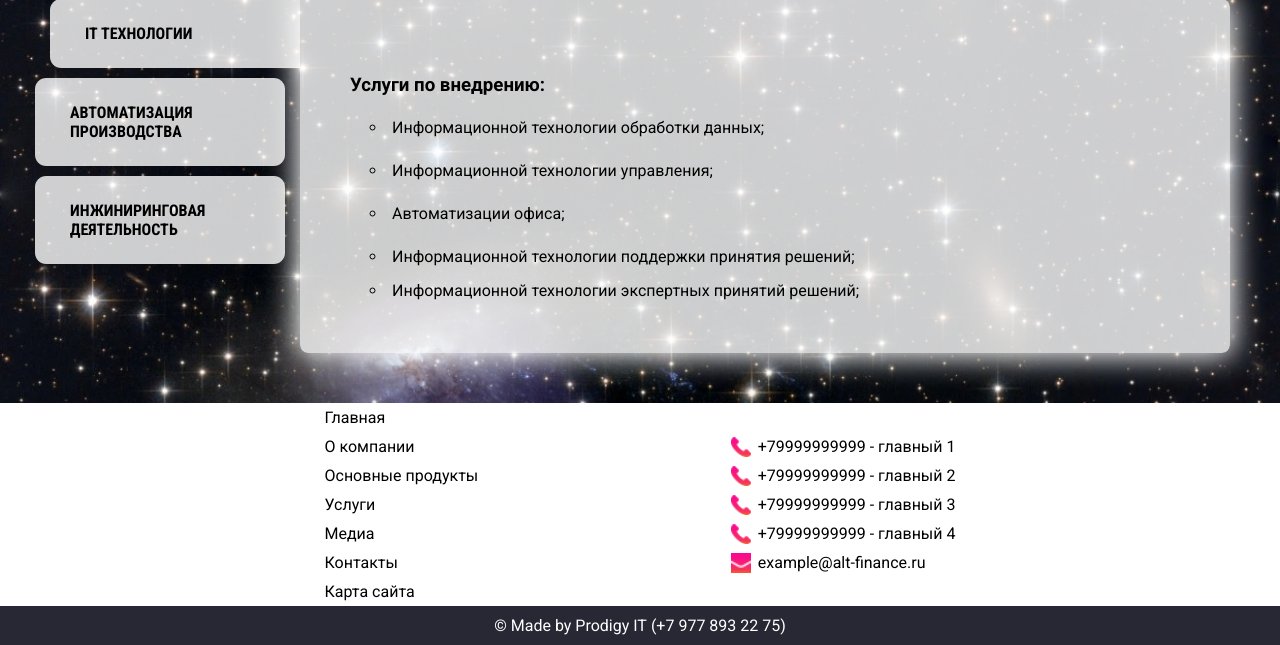
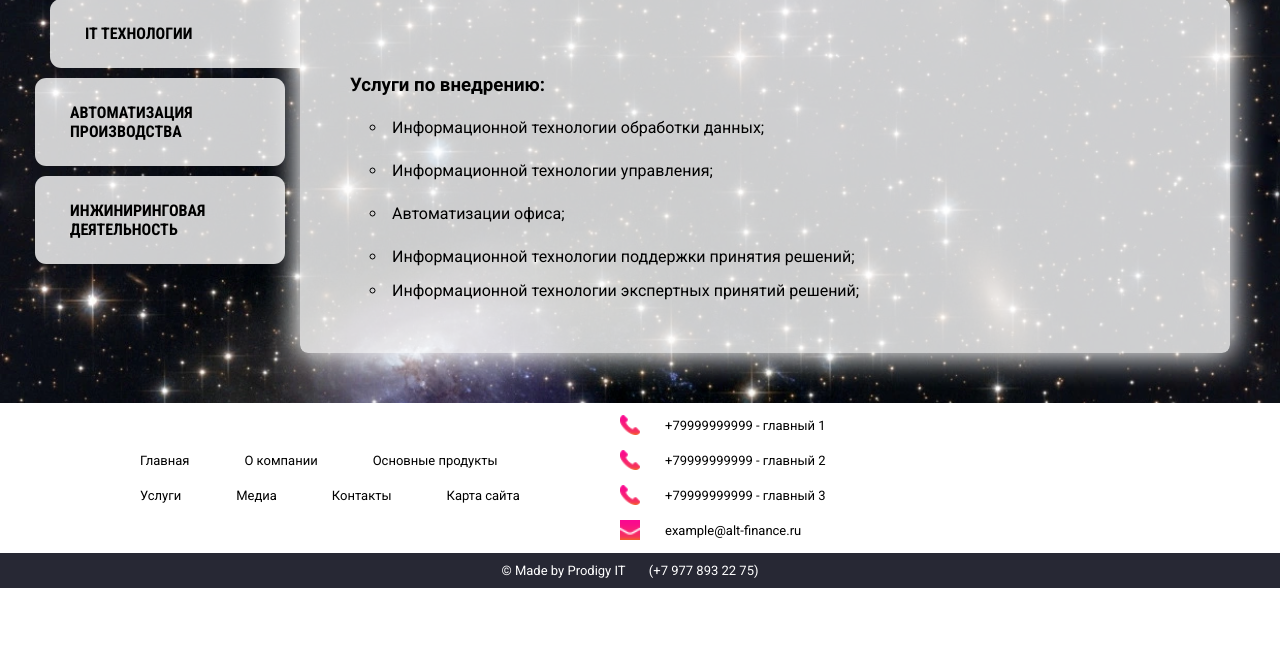
Before and after one commit to mrreads/alt-finance, a PHP site: page /IT.php in a window 1280 px wide. Shown: the part 848-1493 px from the top of the page. After the commit the page ends 1436 px from the top, so only its background shows below. Run offline with PHP 8.4, Linux system fonts and the light colour scheme; style sheets or scripts are compiled from the project's sources.

Commit message:
footer try design

```diff
--- a/footer.php
+++ b/footer.php
@@ -15,7 +15,6 @@
             <a href="tel: +79999999999" class="footer-tel">+79999999999 - главный 1</a>
             <a href="tel: +79999999999" class="footer-tel">+79999999999 - главный 2</a>
             <a href="tel: +79999999999" class="footer-tel">+79999999999 - главный 3</a>
-            <a href="tel: +79999999999" class="footer-tel">+79999999999 - главный 4</a>
             <a href="mailto: example@alt-finance.ru" class="footer-tel footer-mail">example@alt-finance.ru</a>
         </div>
     </div>
--- a/resources/css/footer.css
+++ b/resources/css/footer.css
@@ -3,6 +3,30 @@
 	margin-top: auto;
 
 	background-color: rgba(255, 255, 255, 1);
+}
+
+.footer nav
+{
+	display: flex;
+	flex-flow: row wrap;
+
+	max-width: 600px;
+	padding: 0 75px;
+}
+
+.tels
+{
+	display: grid;
+	flex-grow: 1;
+
+	grid-template-columns: 1fr 1fr;
+}
+
+.tels p, .tels a
+{
+	display: inline-block;
+
+	justify-self: flex-start;
 }
 
 .footer .container
@@ -12,19 +36,23 @@
 	flex-flow: row nowrap;
 	justify-content: space-evenly;
 
-	padding: 0 50px
+	padding: 5px 50px;
 }
 
 .footer a, .footer p
 {
+	font-size: 13px;
+
+	margin-right: 20px;
+	padding: 10px 20px 10px 15px;
+
 	color: #000000;
-	padding: 5px;
 }
 
 .footer a.card
 {
+	transition: 0.6s all;
 	white-space: nowrap;
-	transition: 0.6s all;
 	/* text-align: center; */
 }
 
@@ -41,56 +69,69 @@
 .footer-tel:hover::before
 {
 	width: 100%;
-	transition: all .4s;
-	border: 1px solid #000;
 
+	transition: all 0.4s;
+
+	border: 1px solid #000000;
 }
 
 .footer-tel::before
 {
-	content: '';
+	position: absolute;
+	bottom: 0;
+	left: 0;
+
 	display: inline-block;
-	position: absolute;
+
 	width: 0%;
 	height: 100%;
 
-	left: 0;
-	bottom: 0;
-	border-radius: 1em;
-	transition: all .4s;
+	content: "";
+	transition: all 0.4s;
+
+	border-radius: 0.6em;
 }
 
-.footer-tel::after{
-	content: '';
+.footer-tel::after
+{
+	position: absolute;
+	top: 50%;
+	left: -30px;
+
 	display: inline-block;
-	position: absolute;
+
 	width: 20px;
 	height: 20px;
-	left: -22px;
-	top: 5px;
-	background-image: url('../img/icons/call-answer.png');
+
+	content: "";
+	transition: all 0.2s;
+	transform: translateY(-50%);
+
+	background-image: url("../img/icons/call-answer.png");
 	background-repeat: no-repeat;
 	background-position: center center;
 	background-size: cover;
-
-	transition: all .2s;
 }
 
 .footer-mail::after
 {
-	content: '';
+	position: absolute;
+	top: 50%;
+	left: -30px;
+
 	display: inline-block;
-	position: absolute;
+
 	width: 20px;
 	height: 20px;
-	left: -22px;
-	top: 5px;
-	background-image: url('../img/icons/envelope.png');
+
+	content: "";
+	transition: all 0.2s;
+	transform: translateY(-50%);
+
+	background-image: url("../img/icons/envelope.png");
 	background-repeat: no-repeat;
 	background-position: center center;
 	background-size: cover;
-
-	transition: all .2s;
 }
 
 .footer a.card:hover
@@ -101,34 +142,53 @@
 .copyright
 {
 	width: 100%;
+	padding: 10px 0;
+
 	text-align: center;
+
 	background-color: #272834;
-	padding: 10px 0;
 }
 
 p.copyright-paragraph
 {
 	margin: 0px;
 	padding: 0px;
-	color: #fff;
+
+	color: #FFFFFF;
 }
 
 a.copyright-src
 {
 	display: inline-block;
-	color: #fff;
+
 	padding: 0px;
-	transition: all .3s;
+
+	transition: all 0.3s;
+
+	color: #FFFFFF;
 }
 
 .footer a.copyright-src:hover
 {
+	transition: all 0.3s;
+
 	color: rgb(138, 138, 138);
-	transition: all .3s;
+}
+
+@media screen and (max-width: 1300px)
+{
+	.tels
+	{
+		grid-template-columns: 1fr;
+	}
 }
 
 @media screen and (max-width: 800px)
 {
+	.footer nav
+	{
+		padding: 0 50px;
+	}
 	.footer .container
 	{
 		flex-flow: column nowrap;
@@ -140,7 +200,22 @@ a.copyright-src
 	}
 	.footer a, .footer p
 	{
+		width: 100%;
+		margin-right: 0;
+
 		text-align: center;
-		width: 100%;
+	}
+	.tels
+	{
+		margin-top: 30px;
+	}
+	.tels a, .tels p
+	{
+		width: auto;
+		margin-left: 20px;
 	}
 }
+
+@media screen and (max-width: 700px)
+{
+}
```
